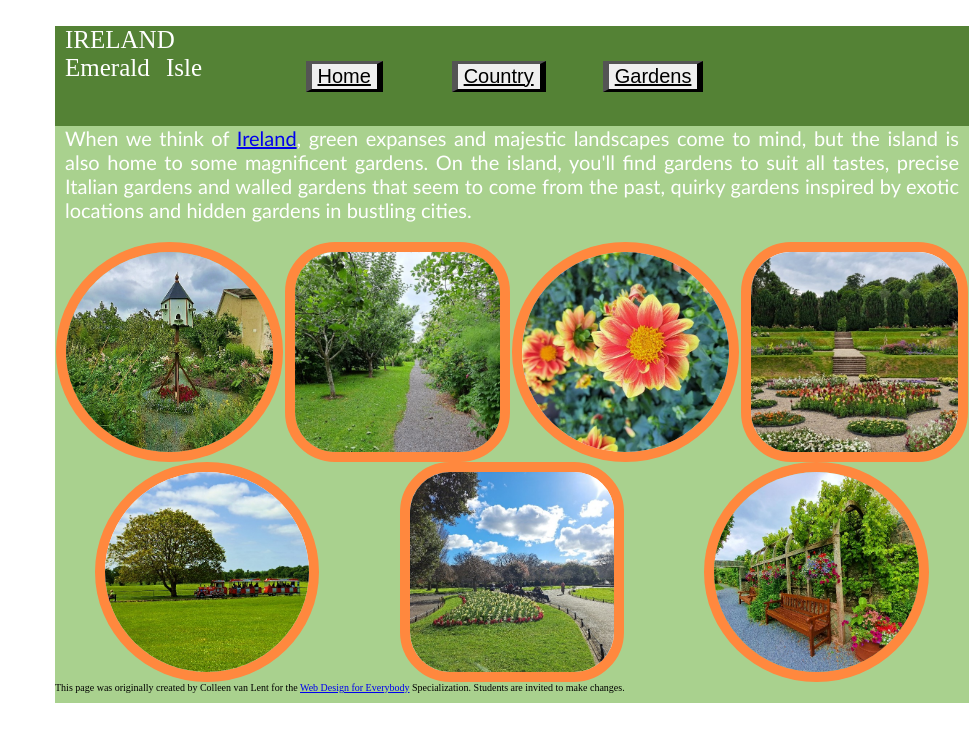
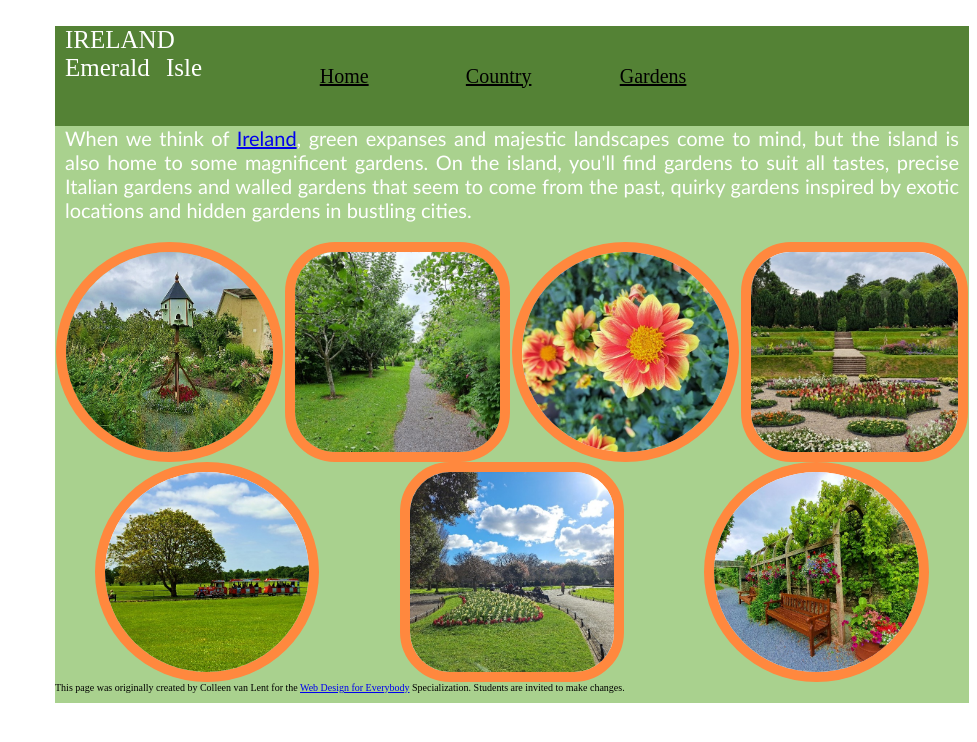
Before and after one commit to riccirx1/finalassessment, a plain HTML site: page gardens.html in a window 1280 px wide. Shown: the whole page, without its empty margins (303-1280 px from the left). Drawn offline with Linux system fonts and the light colour scheme.

Commit message:
Update gardens.html

```diff
--- a/gardens.html
+++ b/gardens.html
@@ -19,9 +19,9 @@
       <span>IRELAND Emerald Isle</span>
             <ul >
 
-                <button><li class="selector1"><a href="index.html">Home</a></li></button>
-                <button><li class="selector2"><a href="country.html">Country</a></li></button>
-                <button><li class="selector3"><a href="gardens.html">Gardens</a></li></button>
+            <li class="selector1"><a href="index.html">Home</a></li>
+                <li class="selector2"><a href="country.html">Country</a></li>
+                <li class="selector3"><a href="gardens.html">Gardens</a></li>
             </ul>
 
      </nav>
```
